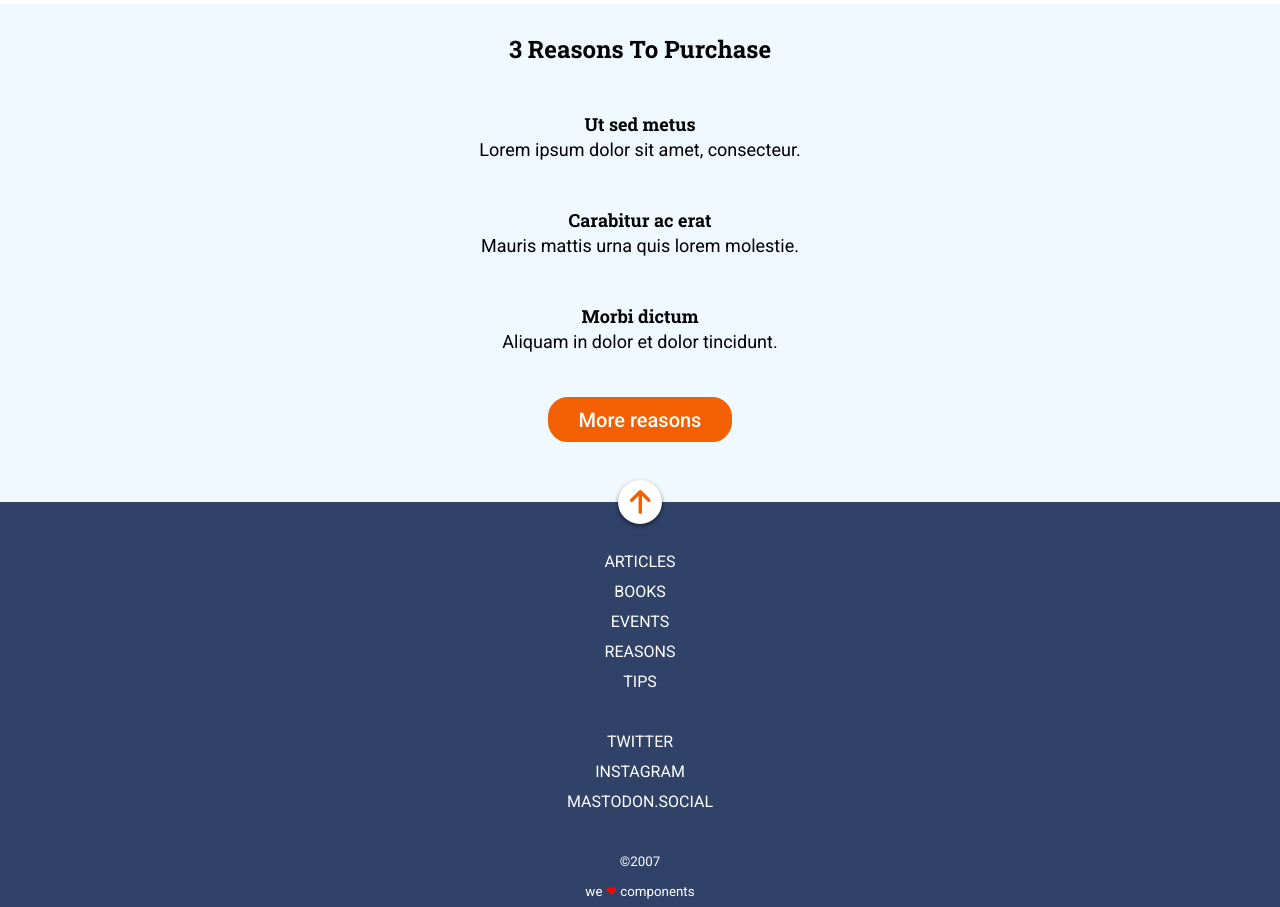
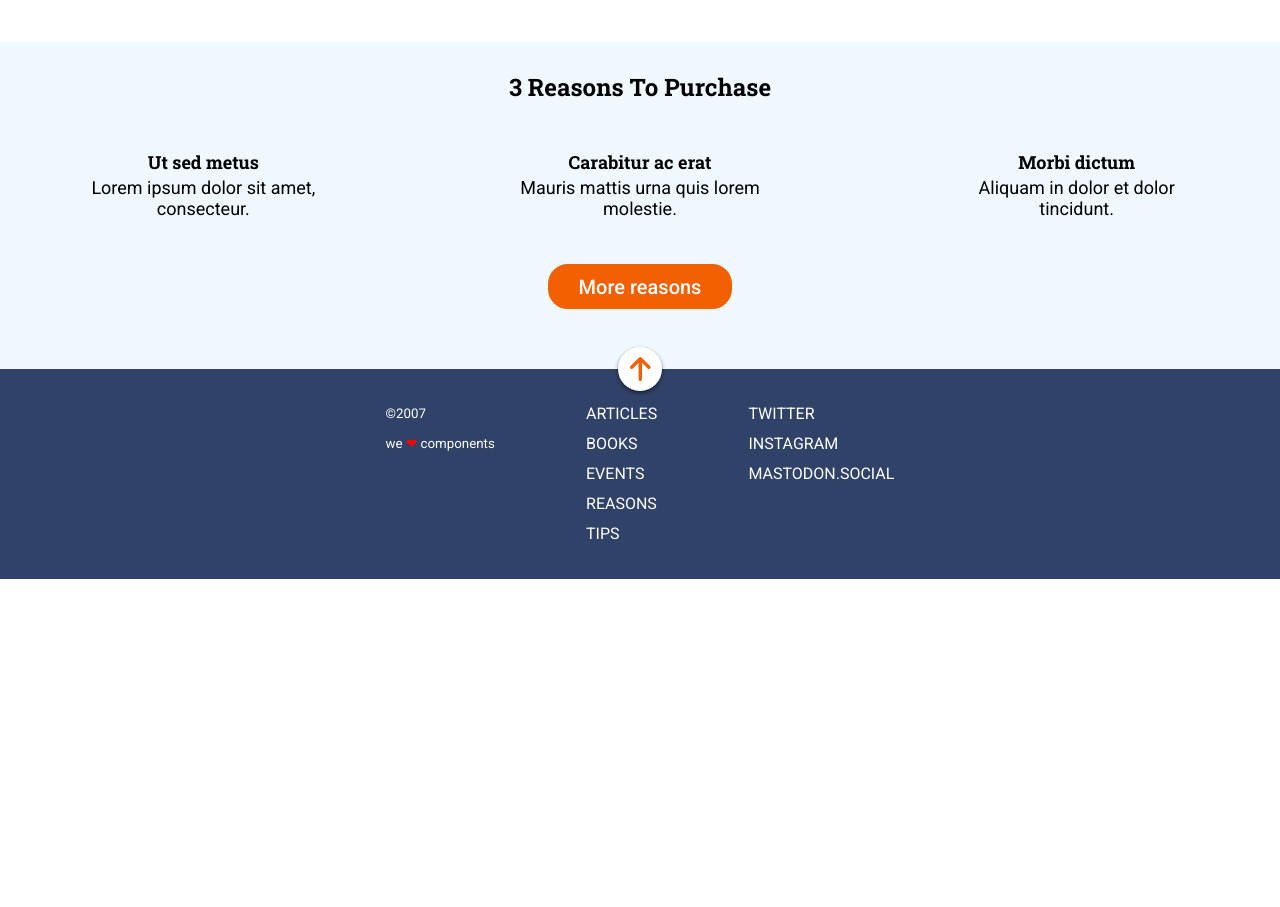
Before and after one commit to marinarodriguez/f-m1-evaluacion-final-marinarodriguez, a website: page docs/index.html in a window 1280 px wide. Shown: the part 842-1749 px from the top of the page. After the commit the page ends 1421 px from the top, so only its background shows below. Drawn offline with nearby package versions, Linux system fonts and the light colour scheme; files that its build step writes are made by us from their sources.

Commit message:
Add page mediaqueries

```diff
--- a/_src/assets/scss/layout/_description-section.scss
+++ b/_src/assets/scss/layout/_description-section.scss
@@ -3,6 +3,9 @@
     margin: 30px 15px 45px 15px;
         @media all and (min-width:768px){
             margin: 30px 40px 45px 40px;
+        }
+        @media all and (min-width:1200px){
+            padding: 0 340px 0 340px;
         }
 }
 .small__description {
--- a/_src/assets/scss/layout/_footer.scss
+++ b/_src/assets/scss/layout/_footer.scss
@@ -23,6 +23,14 @@
     flex-direction: column;
     background-color: #304268;
     align-items: center;
+    @media all and (min-width:768px){
+        flex-direction: row;
+        justify-content: space-around;
+        align-items: flex-start;
+    }
+    @media all and (min-width:1200px){
+        padding: 0 340px 0 340px;
+    }
 }
 .ul__content{
     margin-top: 45px;
@@ -34,6 +42,11 @@
     color:white;
     list-style: none;
     font-size: 16px;
+    @media all and (min-width:768px){
+        text-align: left;
+        margin-top: 30px;
+        margin-bottom: 30px;
+    }
 }
 .ul__social{
     margin-top: 30px;
@@ -45,6 +58,9 @@
     color:white;
     list-style: none;
     font-size: 16px;
+    @media all and (min-width:768px){
+        text-align: left;
+    }
 }
 .copyright {
     display:flex;
@@ -56,6 +72,10 @@
     font-weight: 400;
     color:white;
     font-size: 16px;
+    @media all and (min-width:768px){
+        text-align: left;
+        order: -1;
+    }
 }
 .heart {
     color:red;
--- a/_src/assets/scss/layout/_reasons-section.scss
+++ b/_src/assets/scss/layout/_reasons-section.scss
@@ -3,19 +3,37 @@
     padding-top: 30px;
 }
 .grid {
+    list-style: none;
     display: grid;
     grid-template-columns: 1fr;
     grid-template-rows: 1fr 1fr 1fr;
     grid-gap: 45px;
+    @media all and (min-width:768px){
+        grid-template-columns: 1fr 1fr 1fr;
+        grid-template-rows: 1fr;
+        grid-gap: 30px;
+    }
 }
 .item--1{
     grid-row: 1/2;
+    @media all and (min-width:768px){
+        grid-row: 1/2;
+        grid-column: 1/2;
+    }
 }
 .item--2{
     grid-row: 2/3;
+    @media all and (min-width:768px){
+        grid-row: 1/2;
+        grid-column: 2/3;
+    }
 }
 .item--3{
     grid-row: 3/4;
+    @media all and (min-width:768px){
+        grid-row: 1/2;
+        grid-column: 3/4;
+    }
 }
 .h2__reasons{
     font-family: $secondaryFontFamily;
```
